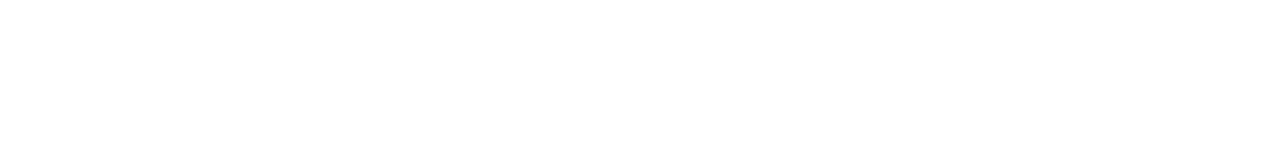
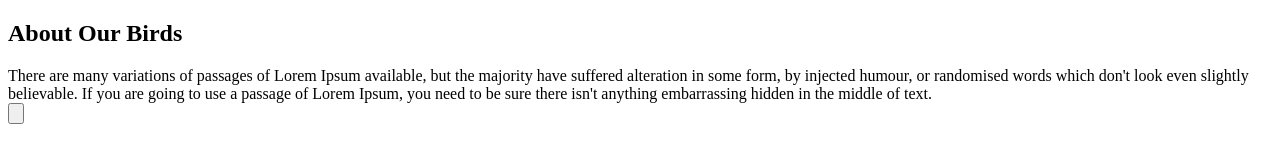
Before and after one commit to Orestas2009/Unity, a plain HTML site: page HTML/About.html in a window 1280 px wide. Drawn offline with Linux system fonts and the light colour scheme; files that its build step writes are made by us from their sources.

Commit message:
added style_augustinas

```diff
--- /dev/null
+++ b/Css/style_augustinas.css
@@ -0,0 +1,6 @@
+h2{
+
+}
+body{
+
+}
--- a/HTML/About.html
+++ b/HTML/About.html
@@ -4,8 +4,12 @@
     <meta charset="UTF-8">
     <meta name="viewport" content="width=device-width, initial-scale=1.0">
     <title>Bird</title>
-    <link rel="stylesheet" href="Css/Default.css">
+    <link rel="stylesheet" href="/Css/style_augustinas.css">
 </head>
 <body>
+   <h2>About Our Birds</h2>
+   <div>There are many variations of passages of Lorem Ipsum available, but the majority have suffered alteration in some form, by injected humour, or randomised words which don't look even slightly believable. If you are going to use a passage of Lorem Ipsum, you need to be sure there isn't anything embarrassing hidden in the middle of text.</div>
+   <input type="button" name="" id="">
+
 </body>
 </html>
```
